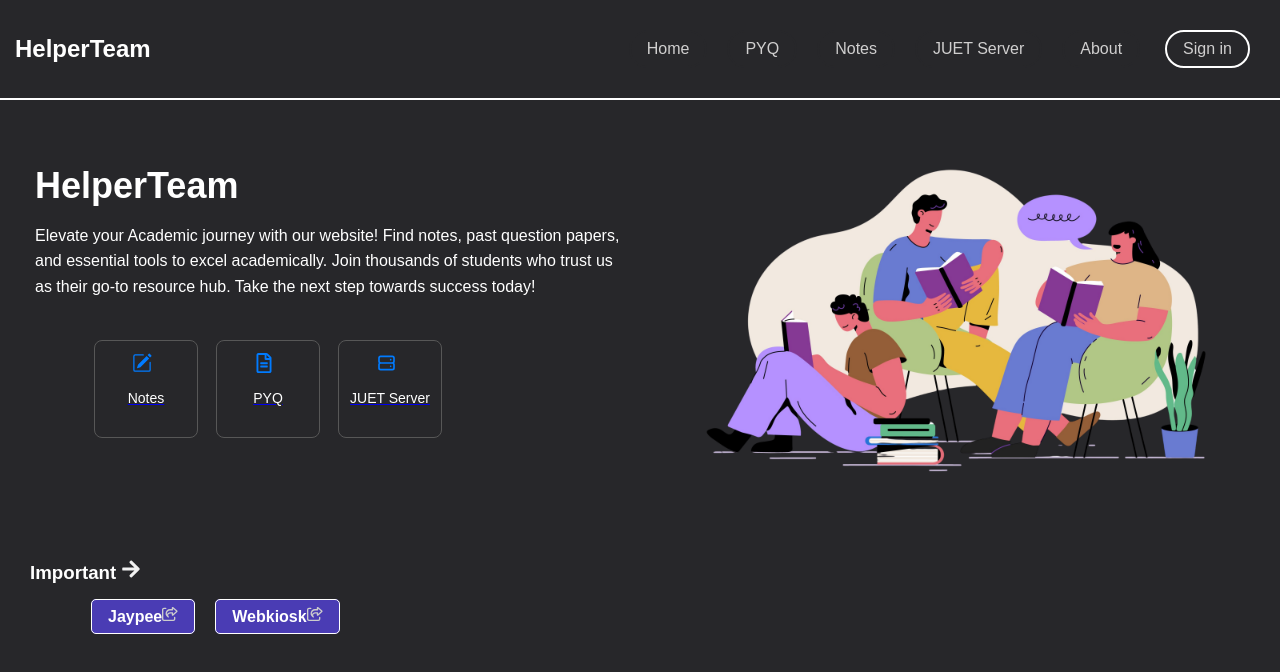
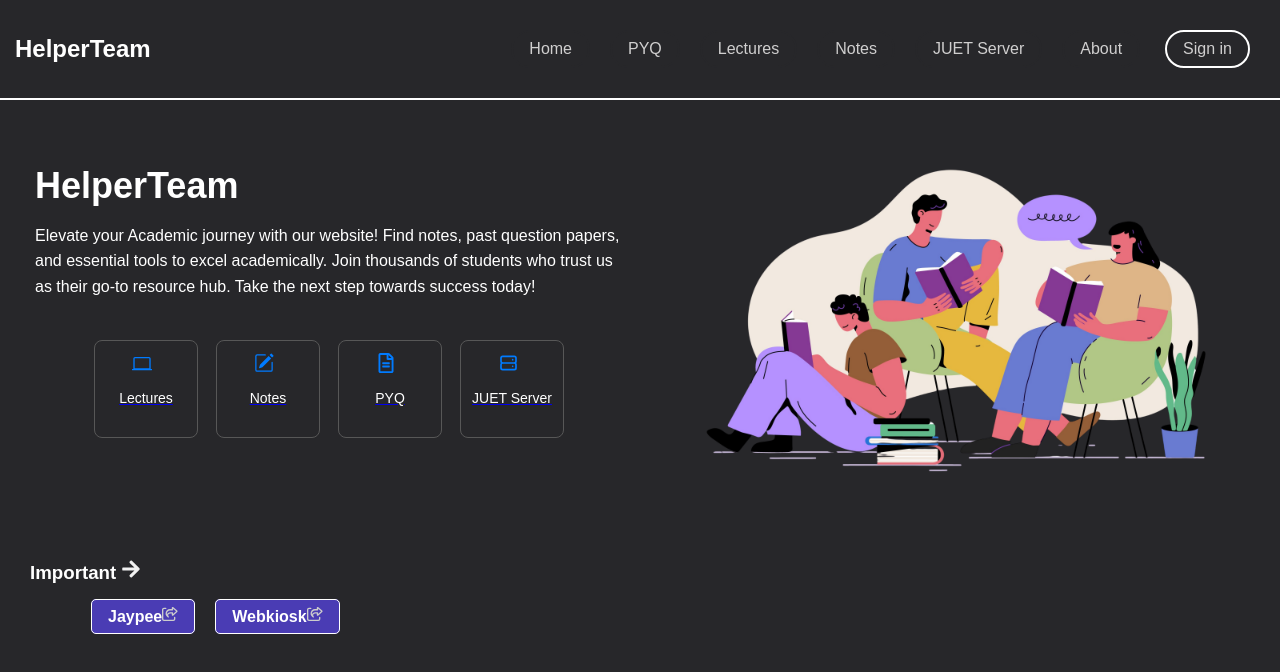
Before and after one commit to Indranil102/Helper_Team, a React (Create React App) app: page / in a window 1280 px wide. Shown: the top 672 px of the page. Built offline with nearby package versions, Linux system fonts and the light colour scheme; a web font is replaced by a local one.

Commit message:
navbar css update

```diff
--- a/src/Component/Navbar/Navbar.css
+++ b/src/Component/Navbar/Navbar.css
@@ -18,7 +18,6 @@ body {
     border-bottom: 2px solid white;
     box-sizing: border-box;
     position: relative;
-
 }
 
 .Navbar .brand {
@@ -85,7 +84,7 @@ body {
     transform: scale(1.1) translateY(-2px);
 }
 
-@media (max-width: 768px) {
+@media (max-width: 795px) {
     .Navbar {
         flex-wrap: wrap;
         justify-content: space-between;
--- a/src/Component/Navbar/Navbar.jsx
+++ b/src/Component/Navbar/Navbar.jsx
@@ -18,7 +18,7 @@ const Navbar = () => {
             <ul className={`helper ${menuActive ? 'active' : ''}`}>
                 <Link to="/"><li><button>Home</button></li></Link>
                 <Link to="/Pyq"><li><button>PYQ</button></li></Link>
-                {/*<Link to="/Lectures"><li><button>Lectures</button></li></Link>*/}
+                <Link to="/Lectures"><li><button>Lectures</button></li></Link>
                 <Link to="/Notes"><li><button>Notes</button></li></Link>
                 <Link to="/Juetserver"><li><button>JUET Server</button></li></Link>
                 <Link to="/About"><li><button>About</button></li></Link>
--- a/src/Pages/home/HomePage.css
+++ b/src/Pages/home/HomePage.css
@@ -115,6 +115,7 @@ h4 button:hover,
     border: 1px solid rgb(87, 87, 87);
     transition: transform 0.3s ease, box-shadow 0.3s ease;
     cursor: pointer;
+
 }
 
 .click p {
--- a/src/Pages/home/HomePage.jsx
+++ b/src/Pages/home/HomePage.jsx
@@ -23,12 +23,12 @@ const HomePage = () => {
                  Find notes, past question papers, and essential tools to excel academically.
                  Join thousands of students who trust us as their go-to resource hub. Take the next step towards success today!</p>
                 <div className="container">
-                    {/*<Link to='/Lectures'>
+                    <Link to='/Lectures'>
                     <div className="click">
                         <RxLaptop />
                         <p>Lectures</p>
                     </div>
-                    </Link>*/}
+                    </Link>
                     <Link to='/Notes'>
                     <div className="click">
                         <BsPencilSquare />
```
